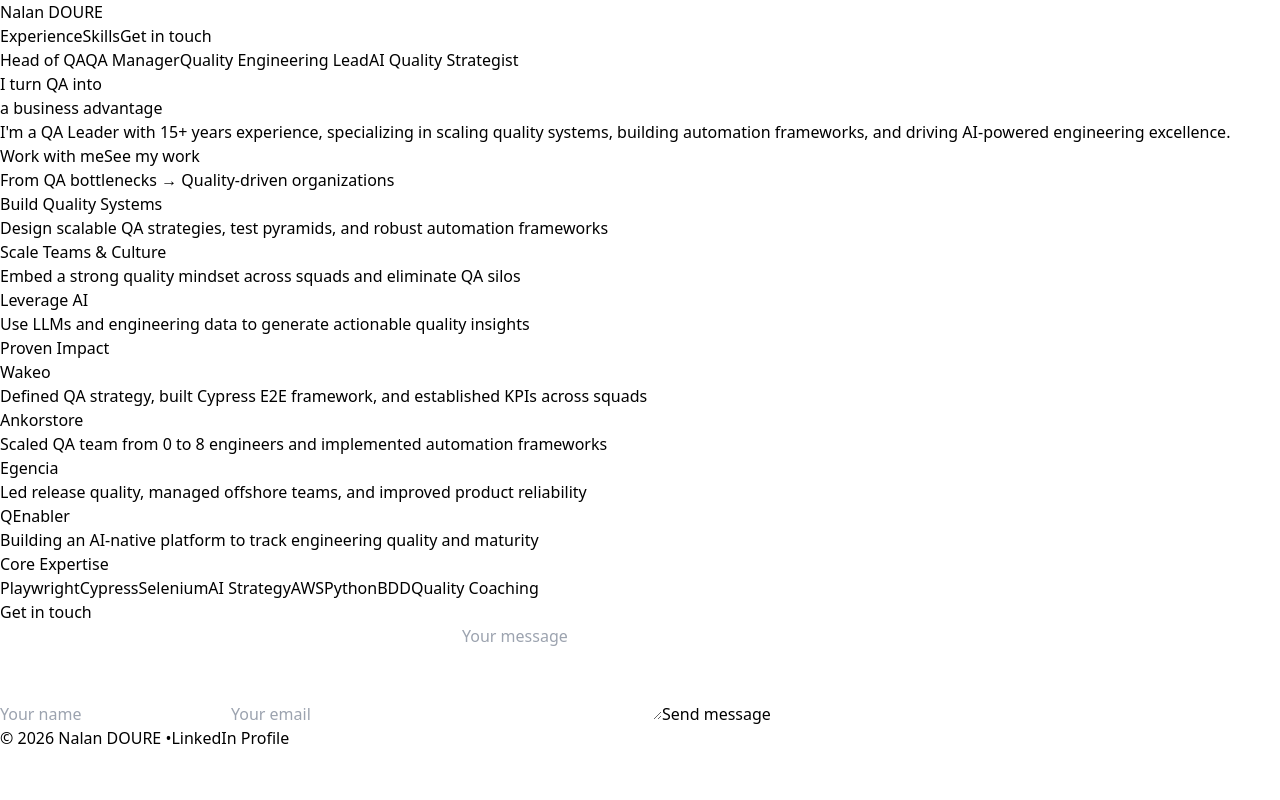
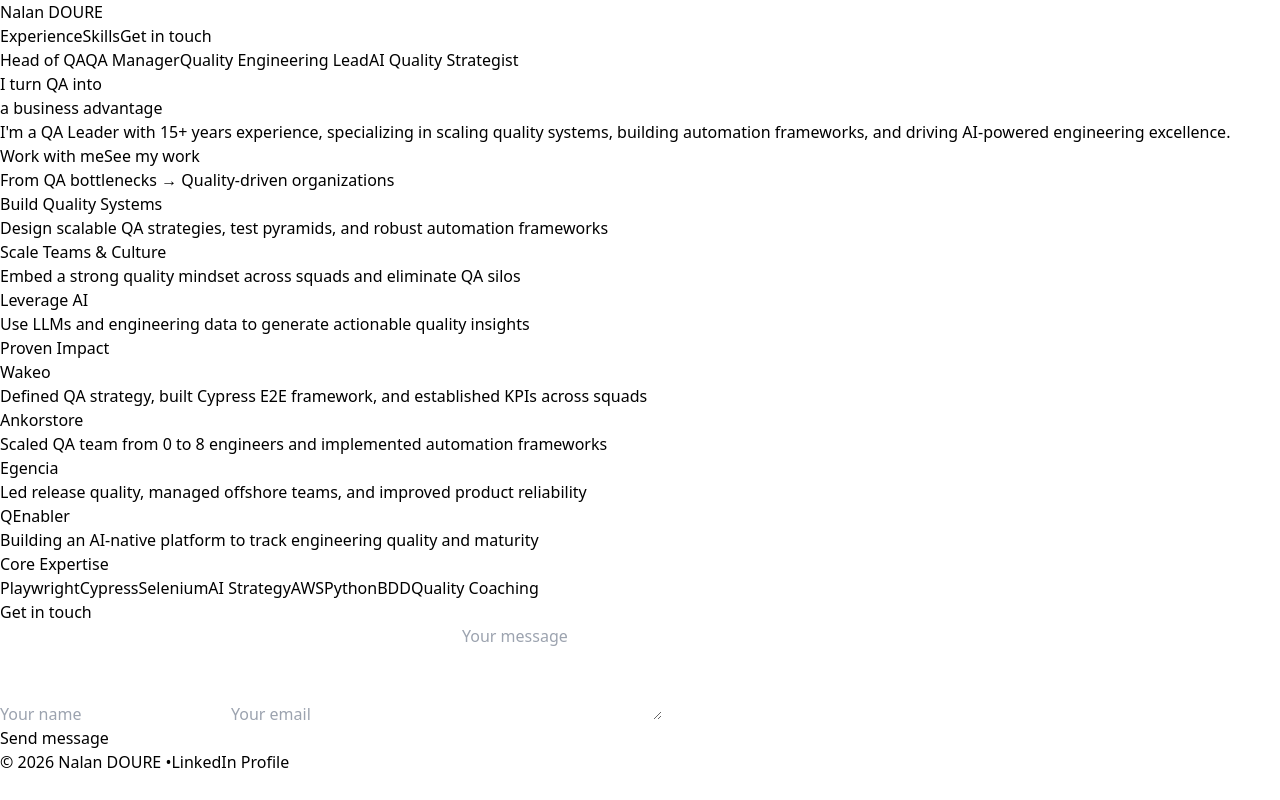
Before and after one commit to nalanraj/my-portfolio, a React (Vite) app: page / in a window 1280 px wide. Built offline with nearby package versions, Linux system fonts and the light colour scheme.

Commit message:
recaptcha

```diff
--- a/src/App.jsx
+++ b/src/App.jsx
@@ -177,12 +177,13 @@
         <h2 className="text-3xl font-semibold mb-6">Get in touch</h2>
 
         <form name="contact" className="max-w-xl mx-auto grid gap-4 text-left"
-          method="POST" netlify
+          method="POST" data-netlify-recaptcha="true" data-netlify="true"
         >
           <input type="hidden" name="form-name" value="contact" />
           <input required name="name" value={form.name} onChange={(e) => setForm({ ...form, name: e.target.value })} className="border border-gray-300 p-3 rounded-lg" placeholder="Your name" />
           <input required type="email" name="email" value={form.email} onChange={(e) => setForm({ ...form, email: e.target.value })} className="border border-gray-300 p-3 rounded-lg" placeholder="Your email" />
           <textarea required name="message" value={form.message} onChange={(e) => setForm({ ...form, message: e.target.value })} className="border border-gray-300 p-3 rounded-lg" rows={4} placeholder="Your message" />
+          <div data-netlify-recaptcha="true"></div>
           <Button type="submit" className="w-full bg-purple-600 hover:bg-purple-700">Send message</Button>
           {status === "success" && <p className="text-green-600 text-center mt-2">Message sent successfully!</p>}
           {status === "error" && <p className="text-red-600 text-center mt-2">Failed to send message. Please try again.</p>}
```
